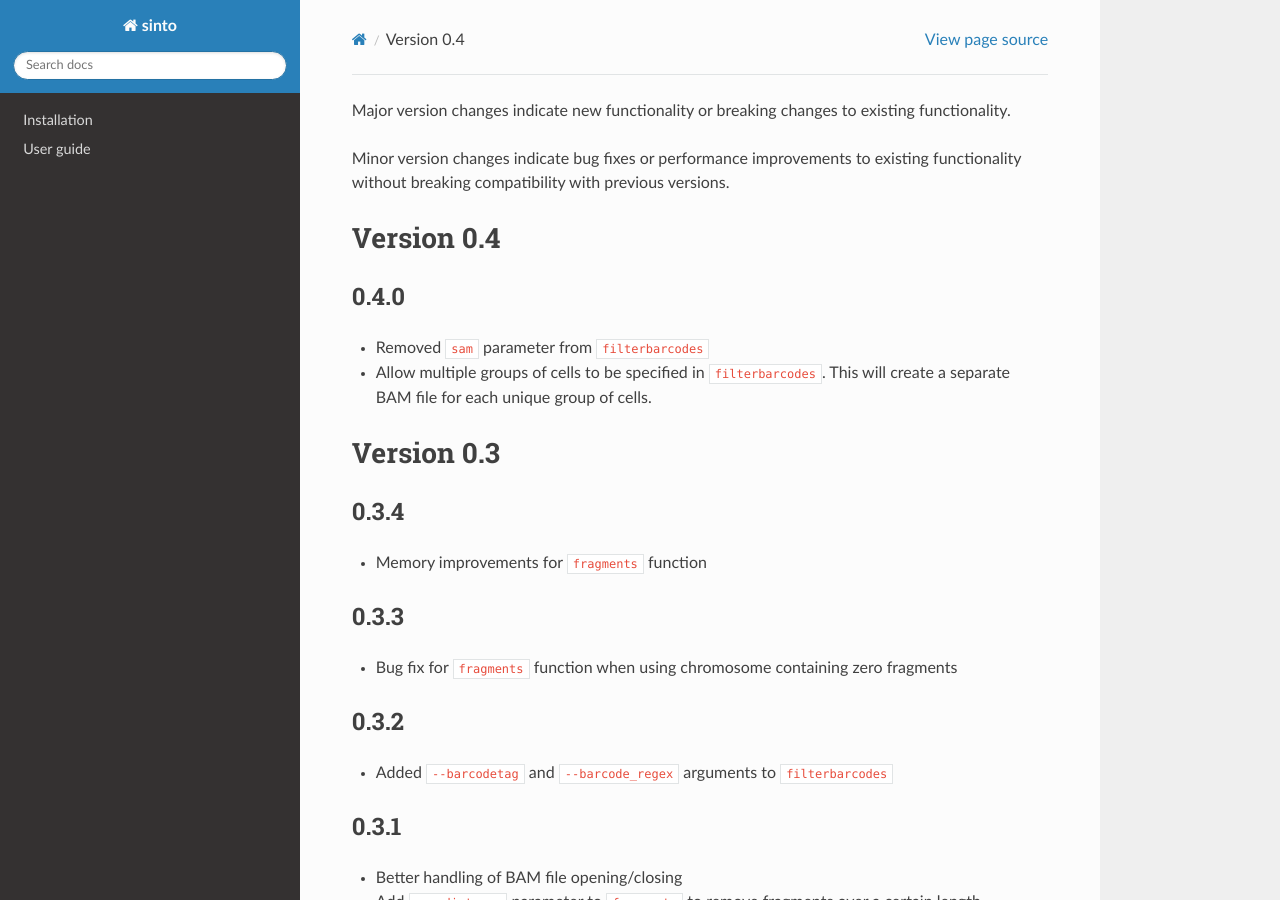
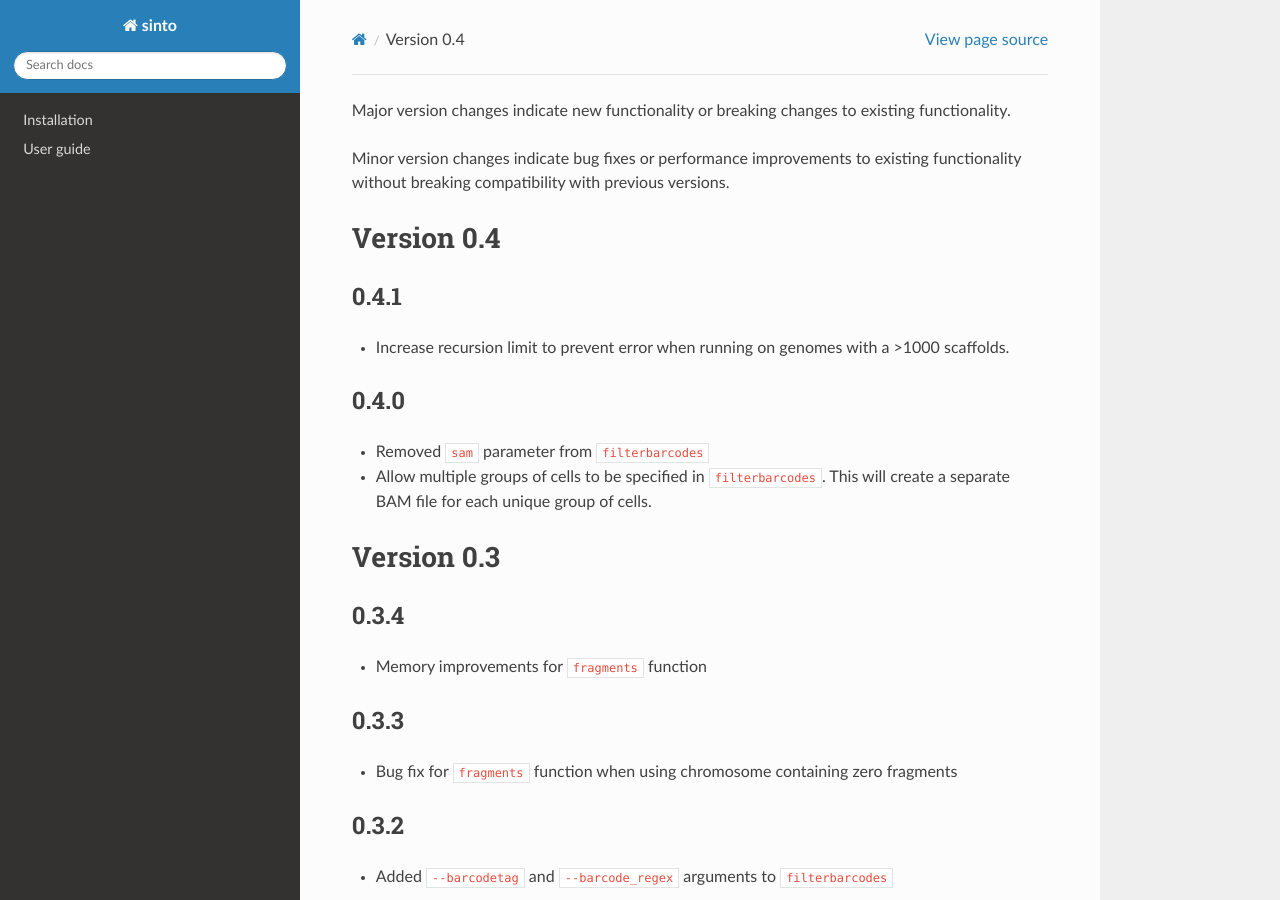
Before and after one commit to timoast/sinto, a Sphinx documentation site: the page built from docs/release_notes.rst, in a window 1280 px wide and 900 px high. Built offline with Sphinx 7.4.7 and the Read the Docs theme 2.0.0, drawn with Linux system fonts in a browser that asks for light colours.

Commit message:
Add recursion limit

```diff
--- a/docs/release_notes.rst
+++ b/docs/release_notes.rst
@@ -7,6 +7,12 @@ without breaking compatibility with previous versions.
 
 Version 0.4
 -----------
+
+0.4.1
+~~~~~
+
+- Increase recursion limit to prevent error when running on genomes
+  with a >1000 scaffolds.
 
 0.4.0
 ~~~~~
--- a/sinto/_version.py
+++ b/sinto/_version.py
@@ -1 +1 @@
-__version__ = "0.4.0"
+__version__ = "0.4.1"
```
Also changed, not shown: 1 other file.
